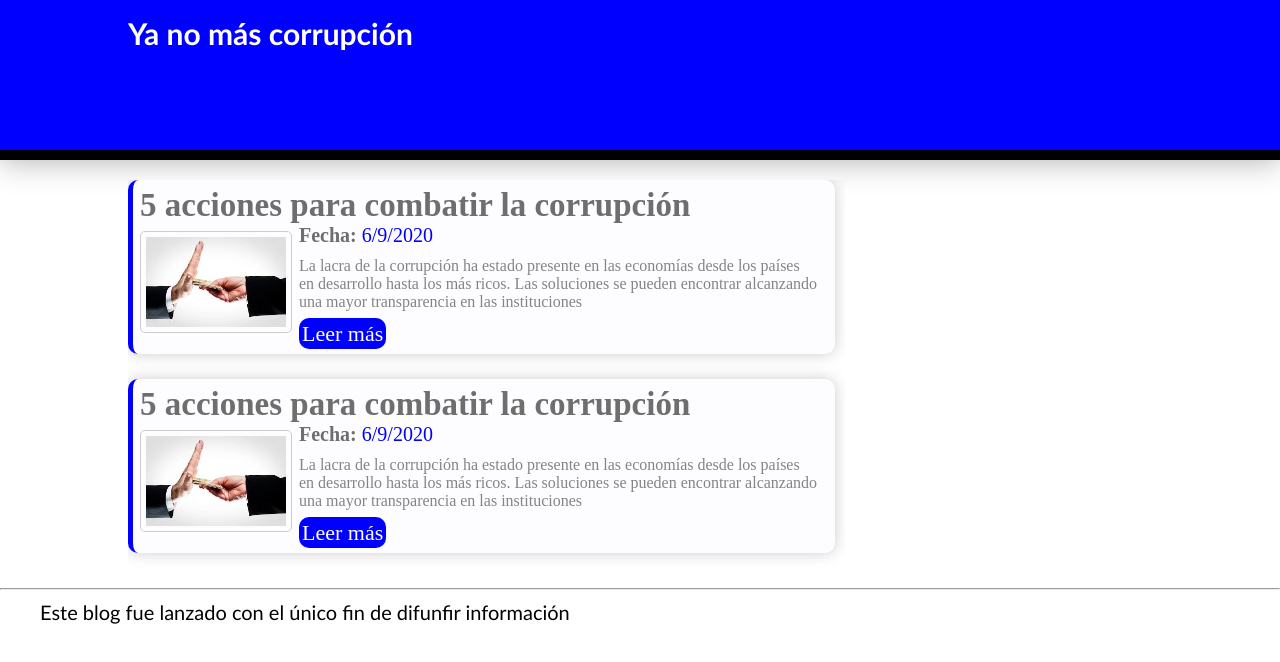
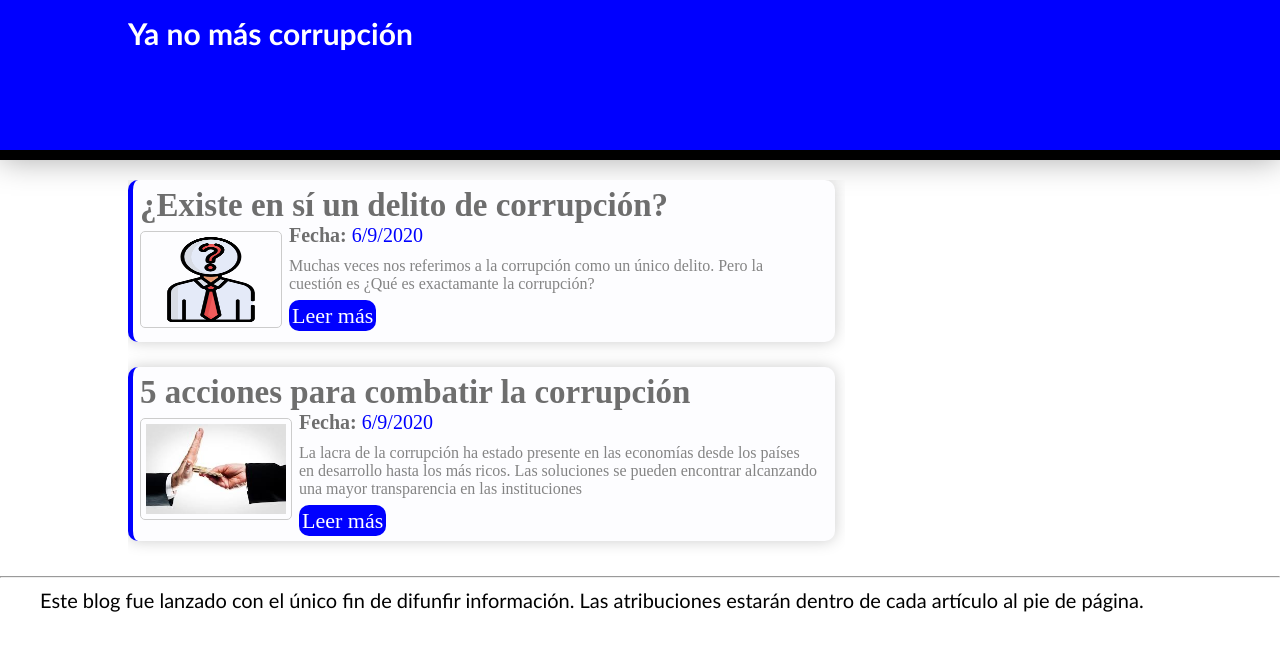
Before and after one commit to Felipe-DBM/ya_no_mas_corrupcion, a plain HTML site: page index.html in a window 1280 px wide. Drawn offline with Linux system fonts and the light colour scheme.

Commit message:
inserción del segundo artículo

```diff
--- a/css/style.css
+++ b/css/style.css
@@ -96,6 +96,16 @@ header{
   border-radius: 5px;
 }
 
+#feed  .img-post2{
+  width: 130px;
+  height: 85px;
+  float: left;
+  margin: 7px 7px 7px 0px;
+  padding: 5px;
+  border: 1px solid #cccccc;
+  border-radius: 5px;
+}
+
 /**Información de la primera publicación**/
 #feed .post-data{
   font-family: 'calibri light';
--- a/index.html
+++ b/index.html
@@ -6,7 +6,7 @@
   <!--título en la pestaña-->
   <title>Ya no más corrupción</title>
   <!--Descripción en el SEO-->
-  <meta name="description" content="">
+  <meta name="description" content="Un blog destinado a la difusión de información de valor para erradicar la corrupción.">
   <!--hoja de estilos-->
   <link rel="stylesheet" href="css/style.css">
   <!--ícono de la pestaña-->
@@ -30,19 +30,19 @@
       <!--Artículo 2-->
       <article class="post">
         <a href="article1.html" class="link-post">
-          <h2 class="post-title">5 acciones para combatir la corrupción</h2>
+          <h2 class="post-title">¿Existe en sí un delito de corrupción?</h2>
         </a>
         <!--poner una imagen-->
-          <img src="img/no_a_la_corrupción.jpg" alt="Di no a la corrupción" class="img-post">
+          <img src="img/confused_person.png" alt="Di no a la corrupción" class="img-post2">
         <p>
           <!--Fecha de publicación del artículo 1-->
           <strong>Fecha: </strong><span class="post-data">6/9/2020</span>
         </p>
         <p class="paragraph-post">
-          La lacra de la corrupción ha estado presente en las economías desde los países en desarrollo hasta los más ricos. Las soluciones se pueden encontrar alcanzando una mayor transparencia en las instituciones
+          Muchas veces nos referimos a la corrupción como un único delito. Pero la cuestión es ¿Qué es exactamante la corrupción?
         </p>
         <!--Botón de "Leer más"-->
-        <a href="article1.html" class="leer-mas">Leer más</a>
+        <a href="article2.html" class="leer-mas">Leer más</a>
       </article>
       <!--Artículo 1-->
       <article class="post">
@@ -66,7 +66,7 @@
   <hr>
     <!--fines de uso-->
     <footer id="footer">
-      <p>Este blog fue lanzado con el único fin de difunfir información</p>
+      <p>Este blog fue lanzado con el único fin de difunfir información. Las atribuciones estarán dentro de cada artículo al pie de página.</p>
     </footer>
 </body>
 </html>
```
Also changed, not shown: article2.html (added, +12 -0 lines), img/confused_person.png (added).
